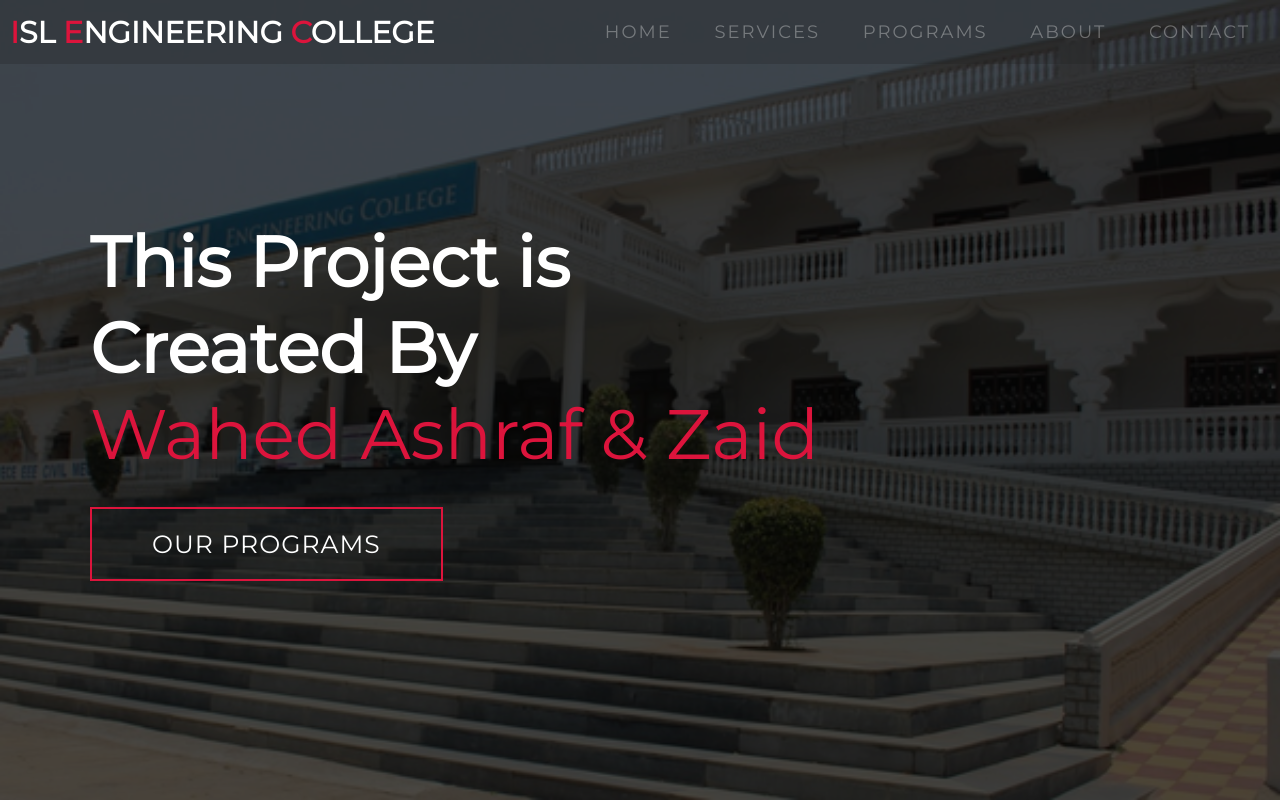
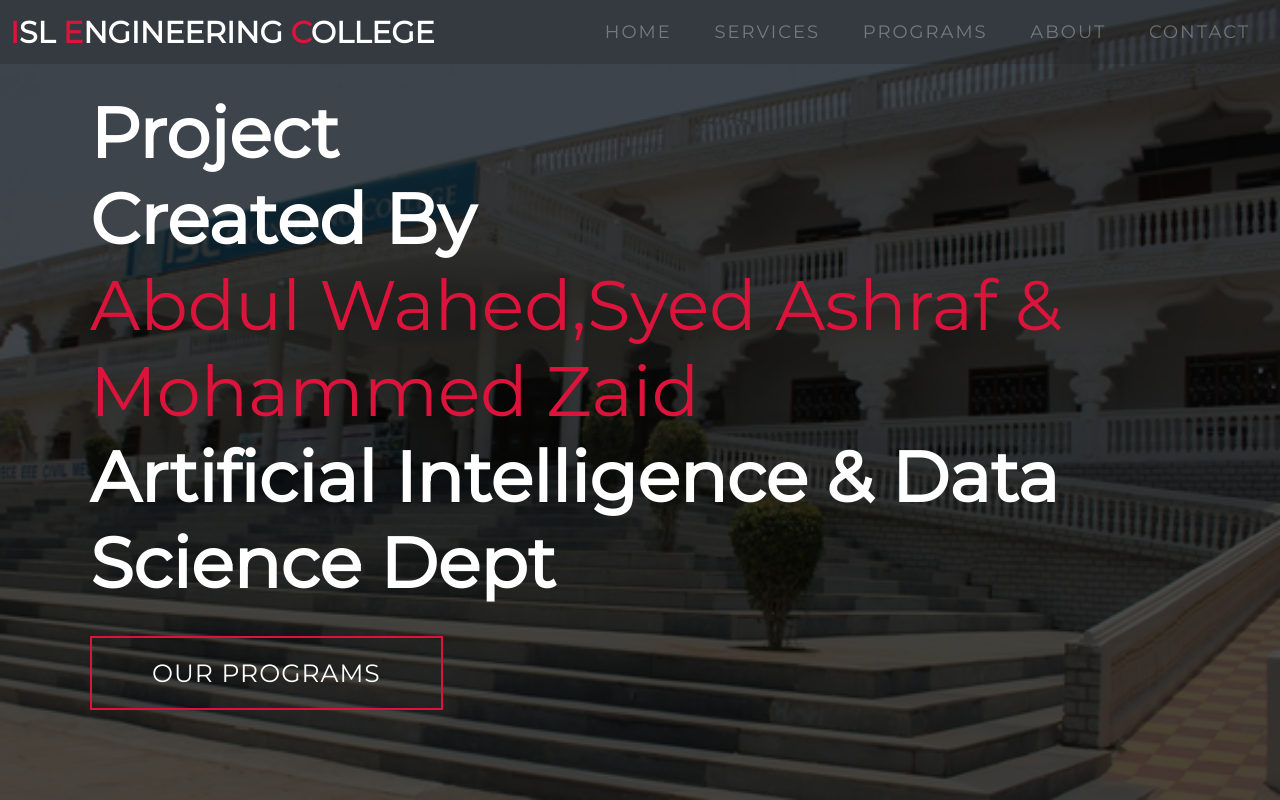
Before and after one commit to abdulwahedsabri/Islenggclg, a plain HTML site: page index.html in a window 1280 px wide. Shown: the top 800 px of the page. Drawn offline with Linux system fonts and the light colour scheme; a script that the page names is missing.

Commit message:
Index.html

```diff
--- a/index.html
+++ b/index.html
@@ -41,9 +41,10 @@
   <section id="hero">
     <div class="hero container">
       <div>
-        <h1>This Project is <span></span></h1>
+        <h1>Project  <span></span></h1>
         <h1>Created By<span></span></h1>
-        <h1>Wahed Ashraf & Zaid <span></span></h1>
+        <h1>Abdul Wahed,Syed Ashraf & Mohammed Zaid  <span></span></h1>
+        <h1>Artificial Intelligence & Data Science Dept <span></span></h1>
         <a href="#projects" type="button" class="cta">Our Programs</a>
       </div>
     </div>
```
